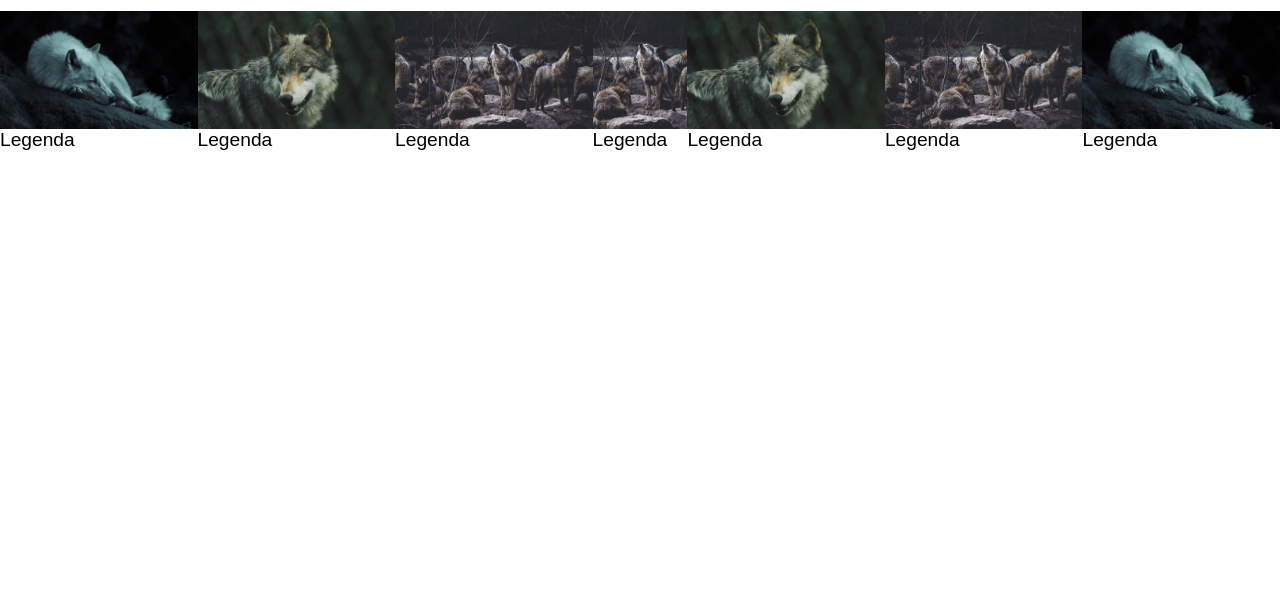
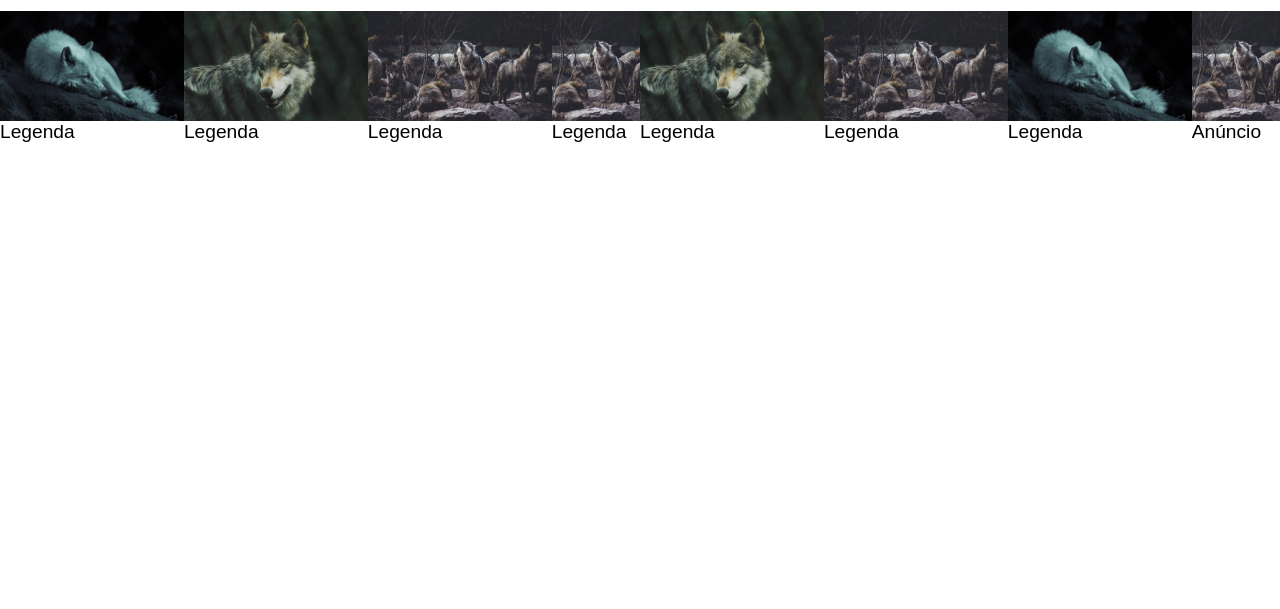
Before and after one commit to DersonM/lyaout--flex-box, a plain HTML site: page index.html in a window 1280 px wide. Shown: the part 191-800 px from the top of the page. Drawn offline with Linux system fonts and the light colour scheme.

Commit message:
Update index.html

```diff
--- a/index.html
+++ b/index.html
@@ -49,6 +49,10 @@
             <img src="img/lobo1.jpg" alt="">
             <p>Legenda</p>
         </div>
+        <div class="anuncio">
+            <img src="img/lobo4.jpg" alt="">
+            <p>Anúncio</p>
+        </div>
     </section>
 </body>
 </html>
```
